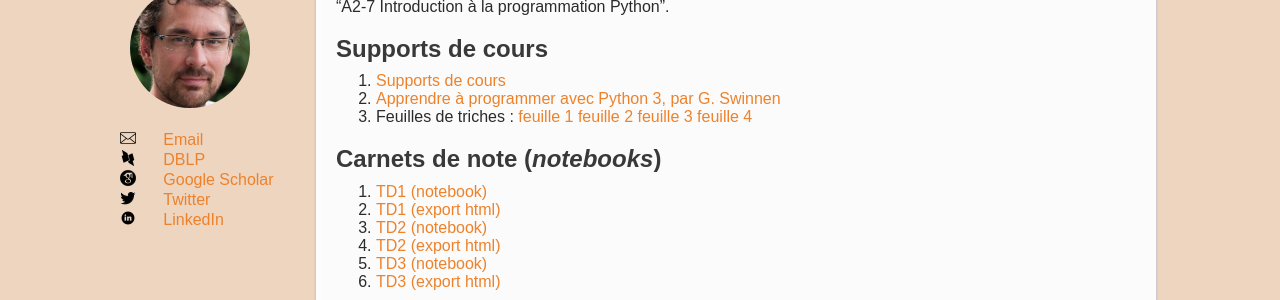
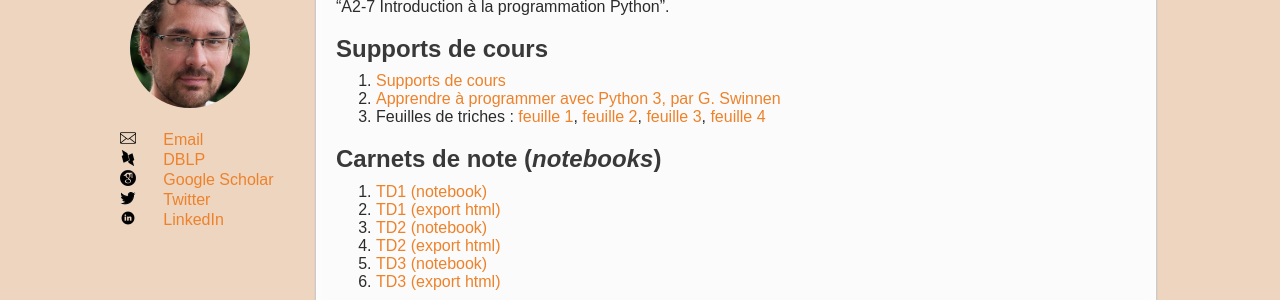
Before and after one commit to Velcin/velcin.github.io, a Jekyll site: the page built from python.md, in a window 1280 px wide and 1159 px high. Shown: the part 232-532 px from the top of the window. Built offline with Jekyll 4.4.1, drawn with Linux system fonts in a browser that asks for light colours; some web fonts are replaced; our own code applies the rules of GitHub Pages for plain Markdown files; a script that is not in the unit is left out.

```diff
--- a/python.md
+++ b/python.md
@@ -6,7 +6,7 @@ Ces ressources sont mises à disposition pour les étudiants inscrits à la form
 
 - [Supports de cours](https://velcin.github.io/files/python/Support_Python.pdf)
 - [Apprendre à programmer avec Python 3, par G. Swinnen](https://inforef.be/swi/download/apprendre_python3_5.pdf)
-- Feuilles de triches : [feuille 1](https://velcin.github.io/files/python/python-cheatsheet1.png) [feuille 2](https://velcin.github.io/files/python/python-cheatsheet2.png) [feuille 3](https://velcin.github.io/files/python/python-cheatsheet3.png) [feuille 4](https://velcin.github.io/files/python/python-cheatsheet4.png)
+- Feuilles de triches : [feuille 1](https://velcin.github.io/files/python/python-cheatsheet1.png), [feuille 2](https://velcin.github.io/files/python/python-cheatsheet2.png), [feuille 3](https://velcin.github.io/files/python/python-cheatsheet3.png), [feuille 4](https://velcin.github.io/files/python/python-cheatsheet4.png)
 
 ## Carnets de note (*notebooks*)
 
```
